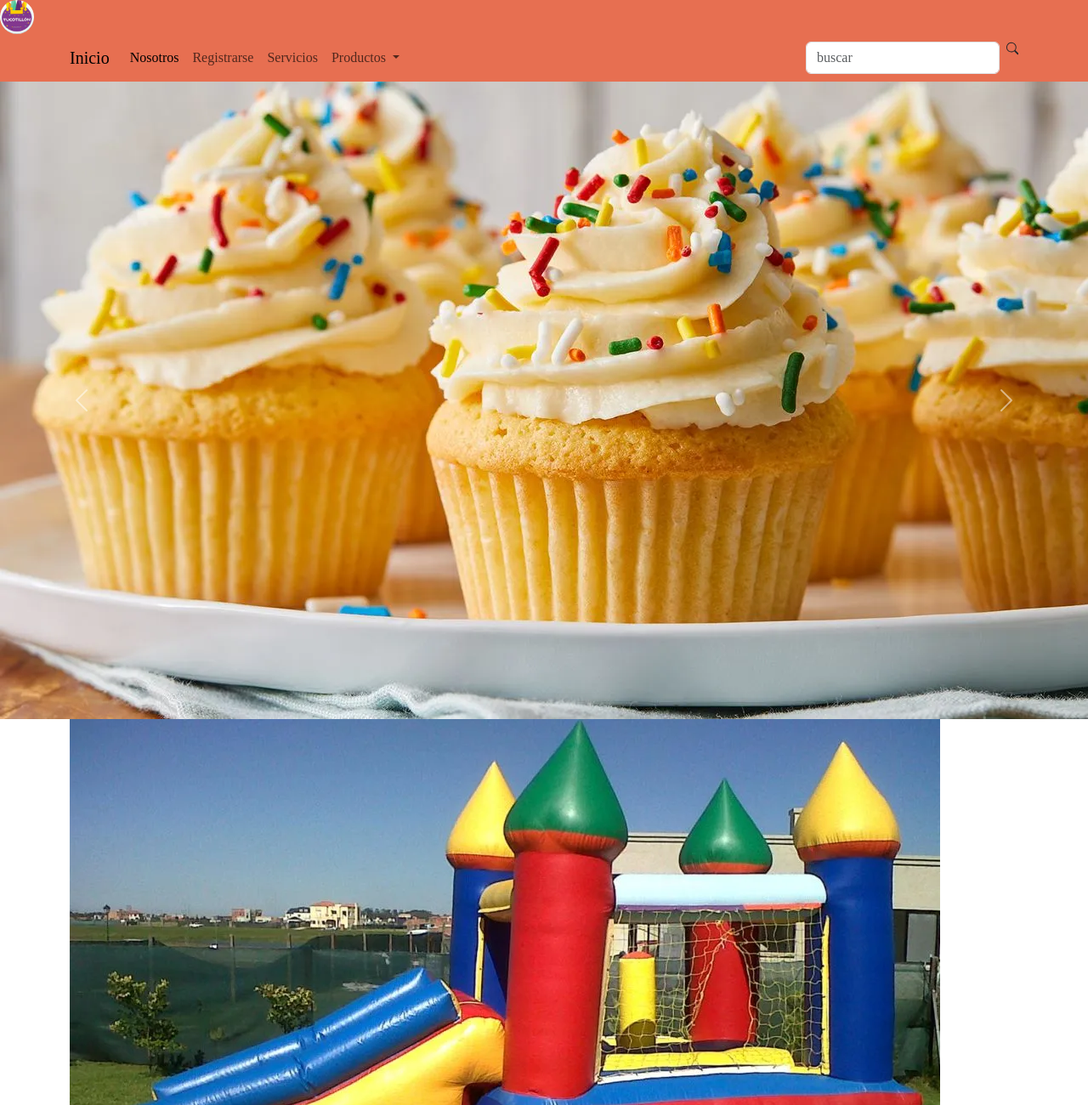
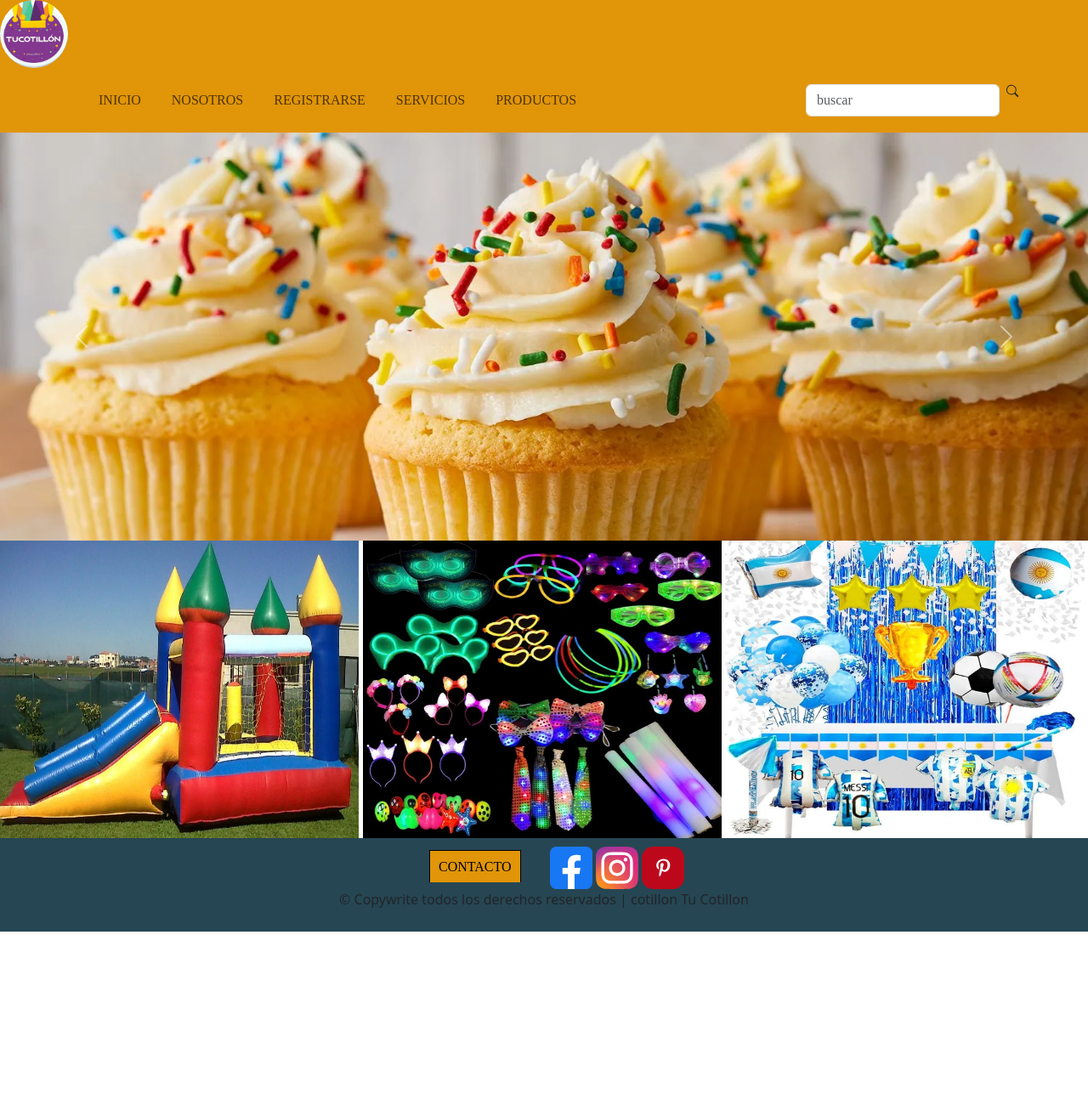
Before and after one commit to claudia-papa/tucotillon, a website: page index.html in a window 1280 px wide. Shown: the top 1300 px of the page at 85% size. After the commit the page ends 1096 px from the top, so only its background shows below. Drawn offline with nearby package versions, Linux system fonts and the light colour scheme; a web font is replaced by a local one.

Commit message:
se modifico index y pagina nosotros

```diff
--- a/css/estilos.css
+++ b/css/estilos.css
@@ -1,54 +1,88 @@
+ /* navbar */
  @font-face {
-    font-family:"honey";
-    src: url("../assets/fonts/Honey\ Beezy.ttf");
+ font-family:"honey"; src: url("../assets/fonts/Honey\ Beezy.ttf");
+ }
+
+ body {
+    margin: 0;
+    padding: 0;
  }
 
 header {
-   background-color:#E76F51 ;
+    background-color: rgb(225, 149, 8);
     font-family: "honey";
 }
 
+header li {
+    font-size: 1rem;
+    display: block;
+    padding: 10px;
+    text-decoration: none;
+    text-transform:uppercase ;
+}
 
-.logo {
-    width: 40px;
-    height:40px ;
+.sticky {
+    position: sticky;
+    top: 0;
+}
+.logo{
+    width: 80px;
+    height: 80px;
     border-radius: 50%;
 }
-/* .main-imag {
-    width:100% ;
-    height:50vh ;
+ .container {
+    justify-content: center;
  }
 
-.img {
-    width: 50vh;
-    height: 50vh;
-    padding: 10px; ;
-    margin: 5 ;
-    border: 1px ;
+
+ /* carrusel */
+
+.carousel-inner {
+    max-height: 30rem;
+    background-size: contain;
+}
+ /* imagenes index */
+
+ div section img {
+    width: 33%;
+    height: 350px;
+    display: inline-flex;
     }
 
-.cupcakes {
-    padding:5px ;
-    margin:20px ;
-    width: 100% ;
-    height: 25% ;
+
+/* imagen nosotros */
+
+.p-nosotros {
+    margin: 5%;
+    padding: 10px;
+    font-family: "honey";
+    background-color: blanchedalmond;
+    justify-content: center;
+}
+.mapa {
+    max-width: 100%;
+    display:inline-flex ;
+    justify-content: space-around;
 }
 
-h1{
-    text-align: center;
-} */
-
+ /* footer */
 footer {
+    width:100% ;
+    height:auto ;
+    margin: 0;
+    padding: 10px ;
     background-color: #264653;
     text-align: center;
     }
+
     footer a {
+
     padding: 10px;
     margin: 30px;
     text-decoration: none;
     color: black;
     border: 1px solid black;
-    background-color:#F4A261 ;
+    background-color:rgb(225, 149, 8);
     border-bottom: 40px;
     font-family: "honey";
     display: inline ;
@@ -56,8 +90,14 @@ footer a {
     height: 40px;
     }
 
-
-.logos {
+.logos-footer {
      width:50px ;
     height:50px ;
     }
+
+
+  /* NOSOTROS */
+
+
+
+  /* REGISTRARSE */
--- a/index.html
+++ b/index.html
@@ -11,18 +11,22 @@
 </head>
 
 <body>
-    <header>
-        <img class="logo" src="./assets/images/1589997551_LOGO TUCOTILLON.jpg" alt="">
-        <nav class="navbar navbar-expand-lg background-color:#E76F51">
+ <!-- barra de navegacion -->
+    <header class=sticky>
+       <img class="logo" src="./assets/images/1589997551_LOGO TUCOTILLON.jpg" alt="logo">
+        <nav class="navbar navbar-expand-lg ">
             <div class="container text-center w-100" >
-              <a class="navbar-brand" href="#">Inicio</a>
+              <a class="navbar-brand" href="#"></a>
               <button class="navbar-toggler" type="button" data-bs-toggle="collapse" data-bs-target="#navbarSupportedContent" aria-controls="navbarSupportedContent" aria-expanded="false" aria-label="Toggle navigation">
                 <span class="navbar-toggler-icon"></span>
               </button>
               <div class="collapse navbar-collapse" id="navbarSupportedContent">
                 <ul class="navbar-nav me-auto mb-2 mb-lg-0">
                   <li class="nav-item">
-                    <a class="nav-link active" aria-current="page" href="./pages/nosotros.html">Nosotros</a>
+                    <a class="nav-link" href="#">Inicio</a>
+                  </li>
+                    <li class="nav-item">
+                      <a class="nav-link" href="./pages/nosotros.html">Nosotros</a>
                     </li>
                     <li class="nav-item">
                       <a class="nav-link" href="./pages/registrarse.html">Registrarse</a>
@@ -30,18 +34,8 @@
                     <li class="nav-item">
                       <a class="nav-link" href="./pages/servicios.html">Servicios</a>
                     </li>
-
-                  <li class="nav-item dropdown">
-                    <a class="nav-link dropdown-toggle" href="./pages/productos.html" role="button" data-bs-toggle="dropdown" aria-expanded="false">
-                      Productos
-                    </a>
-                    <ul class="dropdown-menu">
-                      <li><a class="dropdown-item" href="#">Reposteria</a></li>
-                      <li><a class="dropdown-item" href="#">Snacks y Golosinas</a></li>
-                      <li><a class="dropdown-item" href="#">Todo Carioca</a></li>
-                      <li><a class="dropdown-item" href="#">Decoracion de fiestas</a></li>
-                      <li><a class="dropdown-item" href="#">Descartables</a></li>
-                    </ul>
+                    <li class="nav-item">
+                      <a class="nav-link" href="./pages/productos.html">Productos</a>
                     </li>
                 </ul>
                 <form class="d-flex" role="search">
@@ -54,18 +48,18 @@
             </div>
           </nav>
     </header>
-
+ <!-- carrusel -->
     <main>
       <div id="carouselExample" class="carousel slide">
         <div class="carousel-inner">
           <div class="carousel-item active">
-                <img src="./assets/images/157877-vanilla-cupcakes-ddmfs-2X1-0399-1b671dfd598548b1b0339076d062a758.webp" class="main-imag" alt="...">
+            <img src="./assets/images/157877-vanilla-cupcakes-ddmfs-2X1-0399-1b671dfd598548b1b0339076d062a758.webp" class="d-block w-100" alt="cupcakes">
           </div>
           <div class="carousel-item">
-                <img src="./assets/images/445c3d1b29a65812ab77bb388a2610e1-colorful-candy-nom-nom.webp" class="main-imag" alt="...">
+            <img src="./assets/images/445c3d1b29a65812ab77bb388a2610e1-colorful-candy-nom-nom.webp" class="d-block w-100" alt="golosinas">
           </div>
           <div class="carousel-item">
-                <img src="./assets/images/drip.webp" class="main-imag" alt="...">
+            <img src="./assets/images/maxresdefault.jpg" class="d-block w-100" alt="torta">
           </div>
         </div>
         <button class="carousel-control-prev" type="button" data-bs-target="#carouselExample" data-bs-slide="prev">
@@ -77,26 +71,26 @@
           <span class="visually-hidden">Next</span>
         </button>
       </div>
-            <div class="container">
-                <div class="row w-50  img-fluid">
-                    <div class="col h-100">
-                      <img  src="./assets/images/castillo.webp" alt="">
-                      <img  src="./assets/images/carioca.webp" alt="">
-                      <img  src="./assets/images/combos1.webp" alt="">
-                    </div>
+ <!-- imagenes con boton -->
+          <div>
+            <section>
+                <img src="./assets/images/castillo.webp"  alt="castillo inflable">
+                <img src="./assets/images/carioca.webp" alt="carioca">
+                <img  src="./assets/images/combos1.webp"  alt="combo cumple">
+             </section>
           </div>
 
-            </div>
     </main>
 
     <footer>
             <a href="./pages/nosotros.html">CONTACTO</a>
-            <img class="logos" src="./assets/images/facebook-svgrepo-com (4).svg" alt="">
-            <img class="logos" src="./assets/images/instagram-2-1-logo-svgrepo-com.svg" alt="" >
-            <img class="logos" src="./assets/images/pinterest-svgrepo-com.svg" alt="" >
+            <img class="logos-footer" src="./assets/images/facebook-svgrepo-com (4).svg" alt="">
+            <img class="logos-footer" src="./assets/images/instagram-2-1-logo-svgrepo-com.svg" alt="" >
+            <img class="logos-footer" src="./assets/images/pinterest-svgrepo-com.svg" alt="" >
             <P>© Copywrite todos los derechos reservados | cotillon Tu Cotillon </P>
     </footer>
 
+    <!-- instalacion bootstrap -->
     <script src="https://cdn.jsdelivr.net/npm/bootstrap@5.3.0/dist/js/bootstrap.bundle.min.js" integrity="sha384-geWF76RCwLtnZ8qwWowPQNguL3RmwHVBC9FhGdlKrxdiJJigb/j/68SIy3Te4Bkz" crossorigin="anonymous"></script>
 </body>
 
```
Also changed, not shown: package.json (added, +11 -0 lines), pages/nosotros.html (+31 -18 lines), pages/productos.html (+5 -2 lines), pages/registrarse.html (+11 -13 lines), pages/servicios.html (+6 -13 lines), assets/images/maxresdefault.jpg (added), assets/images/nosotros-cotillon.webp (added), css/style.css (added), scss/modulos/_medios.scss (added), scss/modulos/_nosotros.scss (added), scss/modulos/_productos.scss (added), scss/modulos/_registrarse.scss (added), scss/modulos/_servicios.scss (added), scss/modulos/_variables.scss (added), 1 other file. Lines whose indentation alone changed are shown as unchanged.
